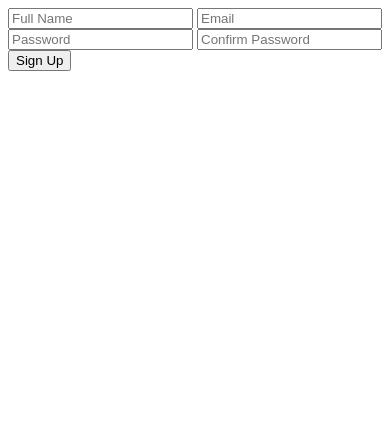
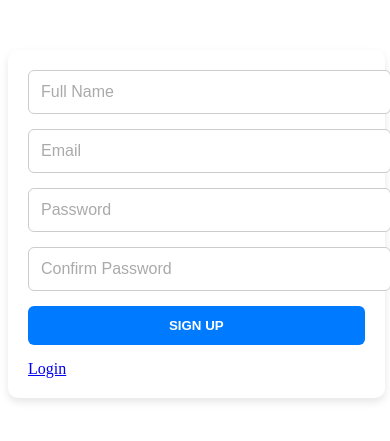
Before and after one commit to jiyaakc/codearc, a Django app: page /register/customer/ in a window 390 px wide. Shown: the top 441 px of the page. Run offline with Django 4.2, Linux system fonts and the light colour scheme.

Commit message:
css added for some

```diff
--- a/login/urls.py
+++ b/login/urls.py
@@ -7,5 +7,5 @@ urlpatterns = [
     path('register/agent/', register_agent, name='register_agent'),
     path('verify-otp/', verify_otp, name='verify_otp'),
     path('login/', login_view, name='login'),
-    path('home/',home,name='home')
+    path('',home,name='home')
 ]
--- a/login/views.py
+++ b/login/views.py
@@ -26,6 +26,9 @@ def register_customer(request):
         email = request.POST['email']
         password = request.POST['password']
         confirm_password = request.POST['confirm_password']
+
+        if CustomUser.objects.filter(email=email).exists():
+            return JsonResponse({"error": "Email already exists"}, status=400)
 
         if password != confirm_password:
             return JsonResponse({"error": "Passwords do not match"}, status=400)
--- a/static/css/home.css
+++ b/static/css/home.css
@@ -5,8 +5,6 @@ body {
     padding: 0;
     box-sizing: border-box;
     background:#CAE0BC;
-
-
 }
 
 /* Navbar */
--- /dev/null
+++ b/static/css/reg_customer.css
@@ -0,0 +1,58 @@
+/* Form Container */
+form {
+    max-width: 400px;
+    margin: 50px auto;
+    padding: 20px;
+    background: #ffffff;
+    border-radius: 10px;
+    box-shadow: 0 4px 8px rgba(0, 0, 0, 0.1);
+    display: flex;
+    flex-direction: column;
+    gap: 15px;
+}
+
+/* Input Fields */
+input {
+    width: 100%;
+    padding: 12px;
+    font-size: 16px;
+    border: 1px solid #ccc;
+    border-radius: 6px;
+    transition: 0.3s ease-in-out;
+}
+
+/* Focus Effects */
+input:focus {
+    border-color: #007bff;
+    outline: none;
+    box-shadow: 0 0 5px rgba(0, 123, 255, 0.3);
+}
+
+/* Placeholder Text */
+input::placeholder {
+    color: #aaa;
+}
+
+/* Submit Button */
+button {
+    background: #007bff;
+    color: white;
+    border: none;
+    cursor: pointer;
+    font-weight: bold;
+    text-transform: uppercase;
+    padding: 12px;
+    border-radius: 6px;
+    transition: 0.3s;
+}
+
+button:hover {
+    background: #0056b3;
+}
+
+/* Responsive Design */
+@media (max-width: 480px) {
+    form {
+        width: 90%;
+    }
+}
--- a/templates/register_customer.html
+++ b/templates/register_customer.html
@@ -1,3 +1,15 @@
+{% load static %}
+
+<!DOCTYPE html>
+<html lang="en">
+<head>
+    <meta charset="UTF-8">
+    <meta name="viewport" content="width=device-width, initial-scale=1.0">
+    <title>Signup Page</title>
+    <link rel="stylesheet" href="{% static 'css/reg_customer.css' %}">
+</head>
+<body>
+
     <form method="POST">
         {% csrf_token %}
         <input type="text" name="name" placeholder="Full Name" required>
@@ -5,4 +17,8 @@
         <input type="password" name="password" placeholder="Password" required>
         <input type="password" name="confirm_password" placeholder="Confirm Password" required>
         <button type="submit">Sign Up</button>
+        <a href="{% url 'login' %}">Login</a>
     </form>
+
+</body>
+</html>
```
Also changed, not shown: static/css/login.css (added, +62 -0 lines), static/css/reg_agent.css (added, +56 -0 lines), static/css/signup.css (deleted, +0 -86 lines), templates/home.html (+11 -2 lines), templates/login.html (+6 -2 lines), templates/register_agent.html (+15 -0 lines), login/forms.py (line endings or trailing spaces). Lines whose indentation alone changed are shown as unchanged.
